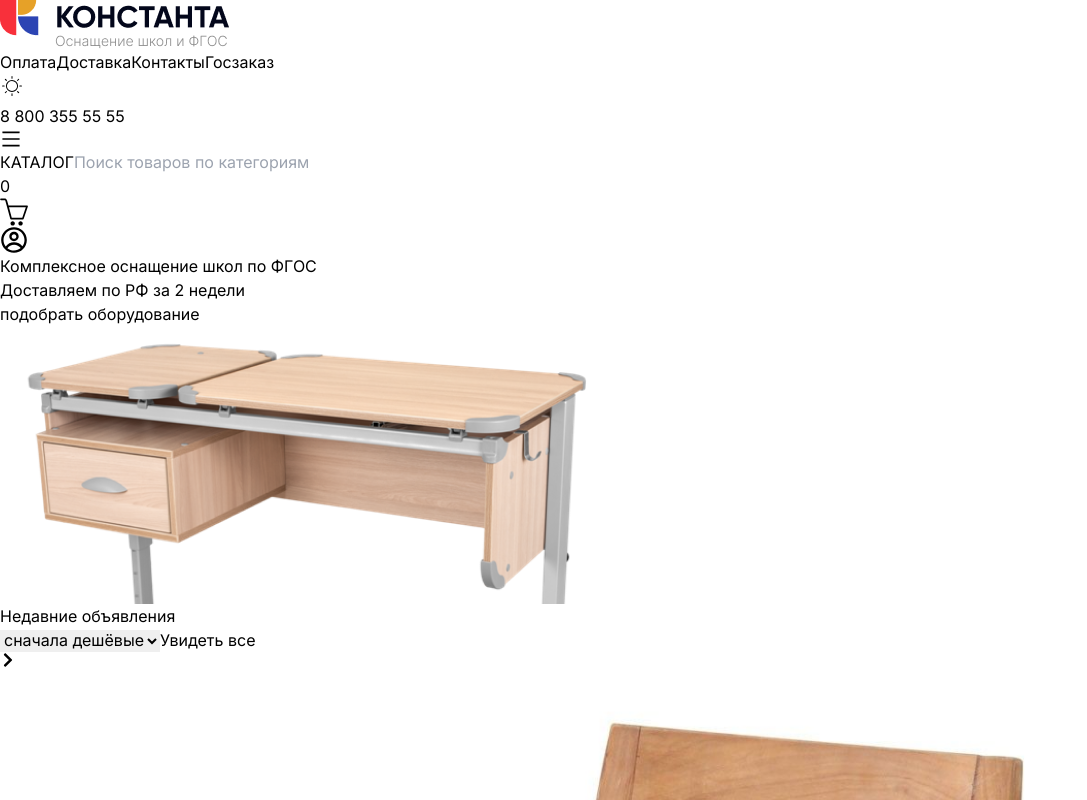
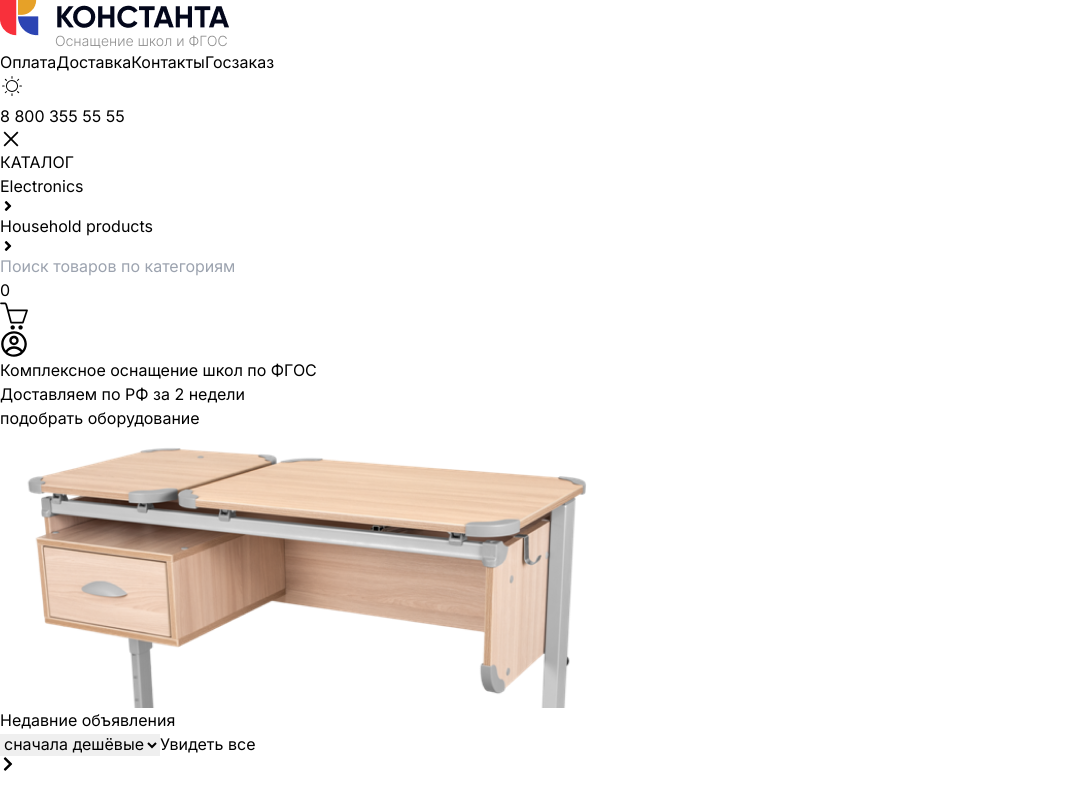
Before and after one commit to elvinEl/Vite-Ts, a React (Vite) app: page / in a window 1280 px wide. Both pictures are taken after a click on the button "КАТАЛОГ". Shown: the top 800 px of the page, without its empty margins (0-1087 px from the left). Built offline with nearby package versions, Linux system fonts and the light colour scheme.

Commit message:
Menu added

```diff
--- a/src/App.tsx
+++ b/src/App.tsx
@@ -11,6 +11,7 @@ import Home from "./pages/Home";
 import Basket from "./pages/Basket";
 import DetailProducts from "./components/products/DetailProducts";
 import AllProducts from "./components/products/AllProducts";
+import Category from "./pages/Category";
 function App() {
   const router = createBrowserRouter(
     createRoutesFromElements(
@@ -19,6 +20,7 @@ function App() {
         <Route path="basket" element={<Basket />} />
         <Route path="detail/:id" element={<DetailProducts />} />
         <Route path="all-products" element={<AllProducts />} />
+        <Route path="category/:slug" element={<Category />} />
       </Route>
     )
   );
--- a/src/components/header/Menu.tsx
+++ b/src/components/header/Menu.tsx
@@ -1,17 +1,88 @@
-import { AiOutlineMenu } from "react-icons/ai";
+import { useState } from "react";
+import { AiOutlineMenu, AiOutlineClose } from "react-icons/ai";
+import Button from "../button/Button";
+import categoriesData from "../../mocks/menuData.json";
+import { NavLink } from "react-router-dom";
+import { CategoryData } from "../../types/Types";
+import { FaAngleRight } from "react-icons/fa";
+import { useDispatch } from "react-redux";
+import { setSelectedCategory } from "../../redux/categorySlice";
+function Menu() {
+  const dispatch = useDispatch();
+  const [isOpenMenu, setIsOpenMenu] = useState(false);
+  const [openCategoryIndex, setOpenCategoryIndex] = useState<number | null>(
+    null
+  );
+  const categories: CategoryData = categoriesData;
 
-function Menu() {
+  const toggleMenu = () => {
+    setIsOpenMenu(!isOpenMenu);
+  };
+
+  const handleCategoryHover = (index: number) => {
+    setOpenCategoryIndex(index);
+  };
+
+  const handleCategoryLeave = () => {
+    setOpenCategoryIndex(null);
+  };
+
+  const handleSelectCategory = (categoryName: string) => {
+    dispatch(setSelectedCategory(categoryName));
+    setIsOpenMenu(false);
+  };
+
   return (
-    <>
-      <button className="px-4 py-2 bg-[#E6A128] text-white rounded-[5px]">
+    <div className="relative">
+      <Button
+        onClick={toggleMenu}
+        className="px-4 py-2 bg-[#E6A128] text-white rounded-[5px]"
+      >
         <p className="text-[22px] flex items-center gap-2">
           <span>
-            <AiOutlineMenu  size={22}/>
+            {isOpenMenu ? (
+              <AiOutlineClose size={22} />
+            ) : (
+              <AiOutlineMenu size={22} />
+            )}
           </span>
           КАТАЛОГ
         </p>
-      </button>
-    </>
+      </Button>
+
+      {isOpenMenu && (
+        <div className="absolute mt-4 w-full rounded-md shadow-lg z-10">
+          <ul className="bg-white w-60 border-[1px]">
+            {categories.categories.map((category, index) => (
+              <li
+                key={index}
+                className="px-4 flex justify-between items-center py-2 hover:bg-gray-100 cursor-pointer relative"
+                onMouseEnter={() => handleCategoryHover(index)}
+                onMouseLeave={handleCategoryLeave}
+              >
+                {category.name}
+                <FaAngleRight />
+                {openCategoryIndex === index && (
+                  <div className="absolute flex flex-col left-full top-0  bg-white shadow-lg z-10">
+                    {category.subcategories.map((subcategory, subIndex) => (
+                      <NavLink
+                        onClick={() => handleSelectCategory(subcategory)}
+                        to={`category/${subcategory}`}
+                        className="px-6 w-full py-2 hover:bg-gray-100 cursor-pointer"
+                        key={subIndex}
+                      >
+
+                        {subcategory}
+                      </NavLink>
+                    ))}
+                  </div>
+                )}
+              </li>
+            ))}
+          </ul>
+        </div>
+      )}
+    </div>
   );
 }
 
--- a/src/components/products/Products.tsx
+++ b/src/components/products/Products.tsx
@@ -14,10 +14,10 @@ function TopProducts() {
   const theme = useSelector((state: RootState) => state.theme.colorScheme);
 
   const chairs =
-    data.categories.find((category) => category.name === "Chairs")?.items ?? [];
+    data.categories.find((category) => category.name === "chairs")?.items ?? [];
 
   const [products, setProducts] = useState<TopProductsType[]>(
-    chairs.slice(0, 12)
+    chairs.slice(0, 10)
   );
   const [selectedFilter, setSelectedFilter] = useState("");
   const handleFilter = (filterValue: string) => {
--- /dev/null
+++ b/src/mocks/menuData.json
@@ -0,0 +1,12 @@
+{
+  "categories": [
+    {
+      "name": "Electronics",
+      "subcategories": ["phones", "computers", "accessories"]
+    },
+    {
+      "name": "Household products",
+      "subcategories": ["chairs"]
+    }
+  ]
+}
--- a/src/mocks/topProductsData.json
+++ b/src/mocks/topProductsData.json
@@ -1,7 +1,7 @@
 {
   "categories": [
     {
-      "name": "Chairs",
+      "name": "chairs",
       "items": [
         {
           "id": 1,
@@ -166,7 +166,7 @@
       ]
     },
     {
-      "name": "Phones",
+      "name": "phones",
       "items": [
         {
           "id": 21,
--- a/src/pages/Basket.tsx
+++ b/src/pages/Basket.tsx
@@ -10,6 +10,7 @@ import { FaRegTrashAlt } from "react-icons/fa";
 import toast, { Toaster } from "react-hot-toast";
 import { NavLink } from "react-router-dom";
 import Button from "../components/button/Button";
+import { AiOutlineInbox } from "react-icons/ai";
 
 function Basket() {
   const dispatch = useDispatch();
@@ -37,7 +38,12 @@ function Basket() {
     <div>
       <Toaster position="top-center" reverseOrder={false} />
       {basketItems.length === 0 ? (
-        <div className="text-[18px] font-bold">Корзина пуста.</div>
+        <div className="flex flex-col justify-center items-center text-[18px] font-bold h-[10rem] border-[2px] rounded-[8px]">
+          <span>
+            <AiOutlineInbox size={32} />
+          </span>
+          Корзина пуста.
+        </div>
       ) : (
         <>
           <div className="grid grid-cols-2 py-8 gap-8">
--- /dev/null
+++ b/src/pages/Category.tsx
@@ -0,0 +1,48 @@
+import products from "../mocks/topProductsData.json";
+import { useDispatch, useSelector } from "react-redux";
+import { RootState } from "../redux/store";
+import { NavLink } from "react-router-dom";
+import Button from "../components/button/Button";
+import { handleAddBasket } from "../components/utilities/handleBasket";
+import { Toaster } from "react-hot-toast";
+
+function Category() {
+  const dispatch = useDispatch();
+  const categoryName = useSelector(
+    (state: RootState) => state.category.selectedCategory
+  );
+  const selectedCategory = products.categories.find(
+    (category) => category.name === categoryName
+  );
+
+  return (
+    <div className="grid grid-cols-5 gap-5 py-4 max-2xl:grid-cols-4 max-xl:grid-cols-3 max-lg:grid-cols-2 max-md:grid-cols-1">
+      <Toaster position="top-center" reverseOrder={false} />
+
+      {selectedCategory &&
+        selectedCategory.items.map((product) => (
+          <div key={product.id} className="col-span-1 product-card">
+            <NavLink
+              to={`/detail/${product.id}`}
+              className="flex justify-center"
+            >
+              <img className="h-[200px]" src={product.img[0]} alt="" />
+            </NavLink>
+            <p className="font-bold flex gap-1 mt-2">
+              Цена:
+              <span className="font-normal">{product.price}₽</span>
+            </p>
+            <p className="text-[14px] mt-2 line-clamp-2">{product.title}</p>
+            <Button
+              onClick={() => handleAddBasket(dispatch, product)}
+              className="px-5 py-2 mt-2 rounded-sm hover:bg-blue-800 duration-200 bg-[#365EDC]  uppercase text-white text-[14px]"
+            >
+              {product.btnText}
+            </Button>
+          </div>
+        ))}
+    </div>
+  );
+}
+
+export default Category;
--- /dev/null
+++ b/src/redux/categorySlice.ts
@@ -0,0 +1,20 @@
+import { createSlice, PayloadAction } from "@reduxjs/toolkit";
+import { CategoryInitialState } from "../types/Types";
+
+const initialState: CategoryInitialState = {
+  selectedCategory: null,
+};
+export const categorySlice = createSlice({
+  name: "category",
+  initialState,
+  reducers: {
+    setSelectedCategory: (
+      state: CategoryInitialState,
+      action: PayloadAction<string>
+    ) => {
+      state.selectedCategory = action.payload;
+    },
+  },
+});
+export const { setSelectedCategory } = categorySlice.actions;
+export default categorySlice.reducer;
--- a/src/redux/store.ts
+++ b/src/redux/store.ts
@@ -1,10 +1,12 @@
 import { configureStore } from "@reduxjs/toolkit";
 import basketReducer from "./basketSlice";
 import themeReducer from "./themeSlice";
+import categoryReducer from "./categorySlice";
 export const store = configureStore({
   reducer: {
     basket: basketReducer,
     theme: themeReducer,
+    category: categoryReducer,
   },
 });
 export type RootState = ReturnType<typeof store.getState>;
--- a/src/redux/themeSlice.ts
+++ b/src/redux/themeSlice.ts
@@ -1,5 +1,4 @@
-import { createSlice } from "@reduxjs/toolkit";
-import { PayloadAction } from "@reduxjs/toolkit";
+import { createSlice ,PayloadAction} from "@reduxjs/toolkit";
 import { ColorTheme } from "../types/Types";
 const initialState: ColorTheme = {
   colorScheme: "light",
```
Also changed, not shown: src/types/Types.ts (+10 -0 lines).
